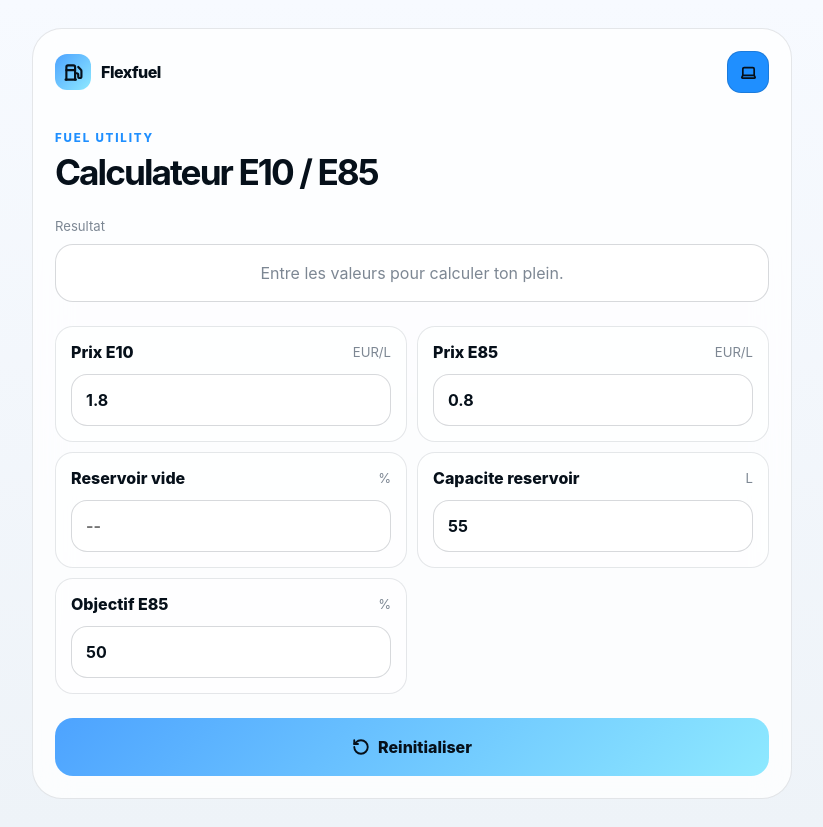
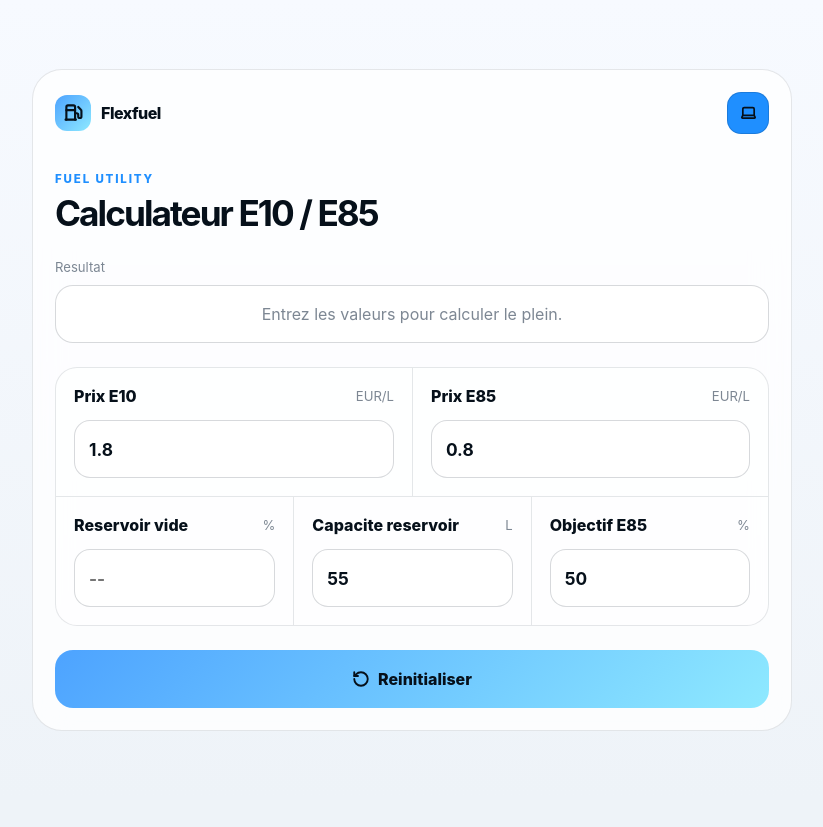
Before and after one commit to Enzobu/flexfuel_calculator, a React (Vite) app: page / in a window 1280 px wide. Shown: the whole page, without its empty margins (228-1051 px from the left). After the commit the page ends 800 px from the top, so only its background shows below. Built offline with nearby package versions, Linux system fonts and the light colour scheme.

Commit message:
feat: improuve design

```diff
--- a/src/App.css
+++ b/src/App.css
@@ -147,12 +147,12 @@ h1 {
 .total-output {
   display: grid;
   flex: 1;
-  min-height: 82px;
-  border: 1px solid var(--border-strong);
-  border-radius: 18px;
-  padding: 14px 16px;
-  color: var(--text-primary);
-  background: var(--input);
+  min-height: 96px;
+  border: 1px solid var(--accent-border);
+  border-radius: 22px 22px 0 0;
+  padding: 18px 18px 16px;
+  color: #06101a;
+  background: linear-gradient(135deg, #4da3ff, #8ee9ff);
   outline: none;
   animation: output-in 180ms ease both;
 }
@@ -171,34 +171,36 @@ h1 {
 
 .total-output span,
 .total-output small {
-  color: var(--text-muted);
+  color: rgba(6, 16, 26, 0.72);
   font-size: 0.82rem;
 }
 
 .total-output strong {
   display: block;
   margin-top: 2px;
-  font-size: clamp(1.45rem, 5vw, 2.1rem);
+  font-size: clamp(1.85rem, 7vw, 3rem);
   line-height: 1;
   letter-spacing: -0.06em;
 }
 
 .stats-row {
   display: grid;
-  grid-template-columns: repeat(3, minmax(0, 1fr));
-  gap: 10px;
-  margin-top: 14px;
-}
-
-.stats-row article,
-.field-card {
+  grid-template-columns: repeat(2, minmax(0, 1fr));
+  gap: 0;
+  margin-top: 0;
+  overflow: hidden;
   border: 1px solid var(--border);
-  border-radius: 18px;
+  border-top: 0;
+  border-radius: 0 0 22px 22px;
   background: var(--surface-muted);
 }
 
 .stats-row article {
   padding: 14px;
+}
+
+.stats-row article + article {
+  border-left: 1px solid var(--border);
 }
 
 .stats-row span,
@@ -230,14 +232,26 @@ h1 {
 .fields-grid {
   display: grid;
   grid-template-columns: repeat(2, minmax(0, 1fr));
-  gap: 10px;
+  gap: 0;
   margin-top: 24px;
+  overflow: hidden;
+  border: 1px solid var(--border);
+  border-radius: 22px;
+  background: var(--surface-muted);
 }
 
 .field-card {
   display: grid;
   gap: 12px;
-  padding: 15px;
+  padding: 16px;
+}
+
+.field-card:nth-child(2n) {
+  border-left: 1px solid var(--border);
+}
+
+.field-card:nth-child(n + 3) {
+  border-top: 1px solid var(--border);
 }
 
 .field-label span {
@@ -251,7 +265,7 @@ input {
 .field-card input {
   width: 100%;
   height: 52px;
-  border: 1px solid var(--border-strong);
+  border: 1px solid transparent;
   border-radius: 16px;
   padding: 0 14px;
   color: var(--text-primary);
@@ -266,6 +280,53 @@ input {
 
 .field-card input:focus {
   border-color: var(--accent-border);
+  background: var(--input);
+}
+
+@media (min-width: 681px) {
+  .fields-grid {
+    grid-template-columns: repeat(6, minmax(0, 1fr));
+    gap: 0;
+    padding: 0;
+    border: 1px solid var(--border);
+    background: var(--surface-muted);
+  }
+
+  .field-card {
+    gap: 14px;
+    padding: 18px;
+    background: transparent;
+  }
+
+  .field-card:nth-child(1),
+  .field-card:nth-child(2) {
+    grid-column: span 3;
+  }
+
+  .field-card:nth-child(n + 3) {
+    grid-column: span 2;
+  }
+
+  .field-card:nth-child(2n),
+  .field-card:nth-child(n + 3) {
+    border: 0;
+  }
+
+  .field-card:nth-child(2),
+  .field-card:nth-child(4),
+  .field-card:nth-child(5) {
+    border-left: 1px solid var(--border);
+  }
+
+  .field-card:nth-child(n + 3) {
+    border-top: 1px solid var(--border);
+  }
+
+  .field-card input {
+    height: 58px;
+    border-color: var(--border-strong);
+    font-size: 1.08rem;
+  }
 }
 
 button {
@@ -334,6 +395,16 @@ button:hover:not(:disabled) {
     grid-template-columns: 1fr;
   }
 
+  .stats-row article + article,
+  .field-card:nth-child(2n) {
+    border-left: 0;
+  }
+
+  .stats-row article + article,
+  .field-card + .field-card {
+    border-top: 1px solid var(--border);
+  }
+
   .field-card {
     padding: 12px;
   }
--- a/src/App.jsx
+++ b/src/App.jsx
@@ -14,6 +14,7 @@ const THEME_OPTIONS = [
 ];
 
 const THEME_SEQUENCE = THEME_OPTIONS.map((option) => option.key);
+const MOBILE_MEDIA_QUERY = '(max-width: 680px)';
 
 const DEFAULT_SETTINGS = {
   pricePerLitreE10: '1.8',
@@ -45,7 +46,7 @@ const FIELDS = [
     key: 'missingProportion',
     label: 'Reservoir vide',
     suffix: '%',
-    inputMode: 'decimal',
+    inputMode: 'numeric',
     min: '0',
     max: '100',
     step: '1',
@@ -64,7 +65,7 @@ const FIELDS = [
     key: 'proportion',
     label: 'Objectif E85',
     suffix: '%',
-    inputMode: 'decimal',
+    inputMode: 'numeric',
     min: '0',
     max: '100',
     step: '1',
@@ -231,6 +232,24 @@ function App() {
     }));
   }
 
+  function handleSettingChange(event, settingKey) {
+    const { value } = event.target;
+
+    updateSetting(settingKey, value);
+
+    if (
+      settingKey === 'missingProportion' &&
+      window.matchMedia(MOBILE_MEDIA_QUERY).matches &&
+      value.replace(/\D/g, '').length >= 2
+    ) {
+      event.target.blur();
+    }
+  }
+
+  function selectInputContent(event) {
+    event.target.select();
+  }
+
   function resetSettings() {
     setSettings(DEFAULT_SETTINGS);
   }
@@ -290,15 +309,10 @@ function App() {
                     <strong>{formatNumber(result.quantityE85, ' L')}</strong>
                     <small>{formatCurrency(result.priceE85)}</small>
                   </article>
-                  <article>
-                    <span>Budget</span>
-                    <strong>{formatCurrency(result.priceTotal)}</strong>
-                    <small>total</small>
-                  </article>
                 </div>
               </>
             ) : (
-              <p className="empty-result">Entre les valeurs pour calculer ton plein.</p>
+              <p className="empty-result">Entrez les valeurs pour calculer le plein.</p>
             )}
           </section>
 
@@ -318,7 +332,8 @@ function App() {
                   step={field.step}
                   value={settings[field.key]}
                   placeholder={field.placeholder}
-                  onChange={(event) => updateSetting(field.key, event.target.value)}
+                  onChange={(event) => handleSettingChange(event, field.key)}
+                  onFocus={selectInputContent}
                 />
               </label>
             ))}
```
